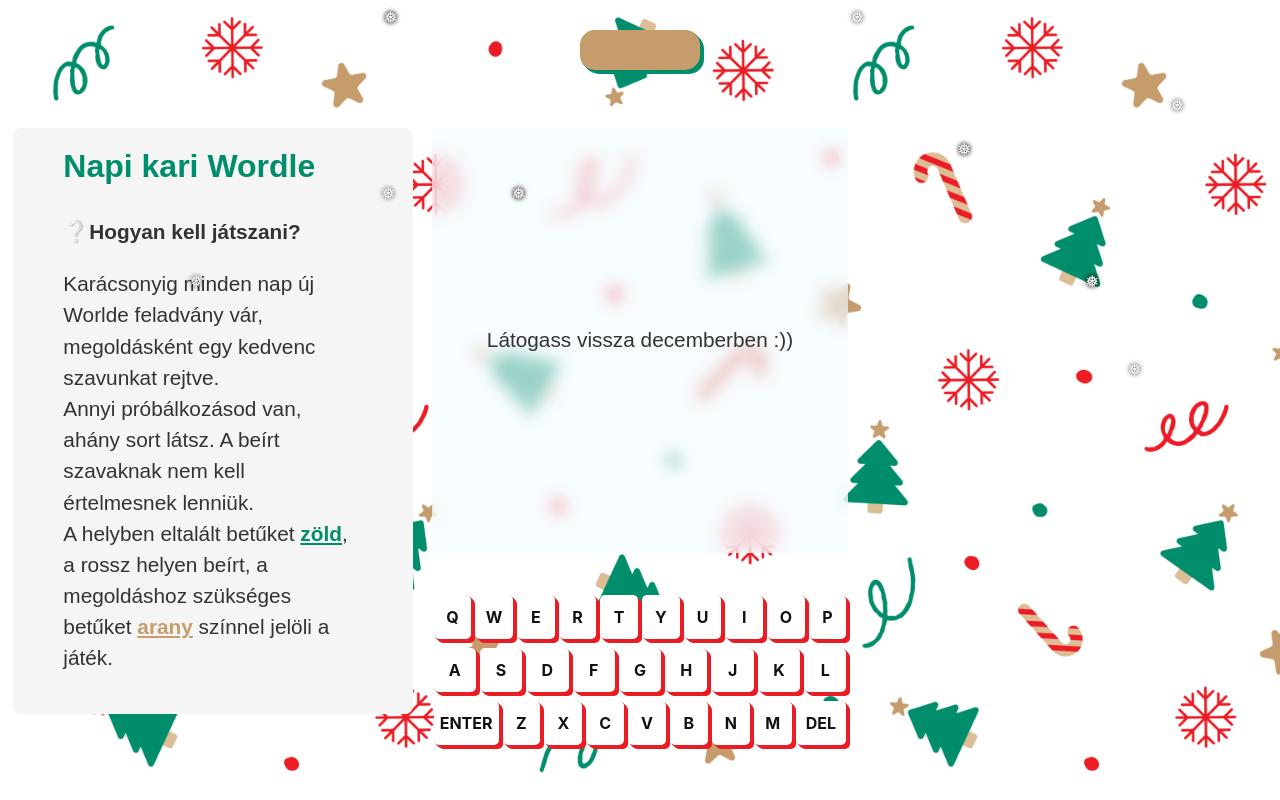
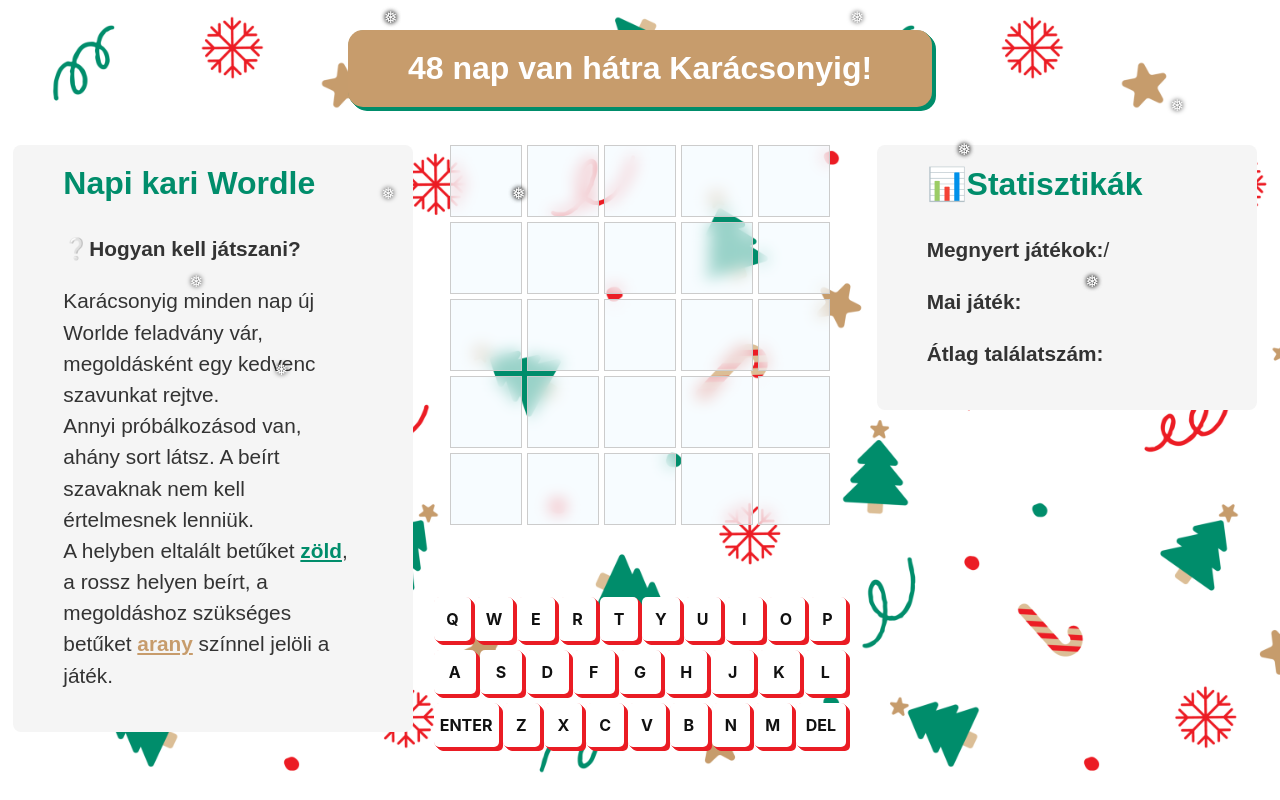
Before and after one commit to csesztii/2025-christmas-calendar, a plain HTML site: page index.html in a window 1280 px wide. Drawn offline with Linux system fonts and the light colour scheme; a web font is replaced by a local one.

Commit message:
added stats div (not fully implemented), minor design dchanges

```diff
--- a/index.html
+++ b/index.html
@@ -137,7 +137,12 @@
             </div>
         </div>
     </main>
-    <div id="stats"></div>
+    <div id="stats">
+        <h1>📊Statisztikák</h1>
+        <p><b>Megnyert játékok:</b><span id="won-games-span"></span>/<span id="sum-games-span"></span></p>
+        <p><b>Mai játék:</b><span id="today-span"></span></p>
+        <p><b>Átlag találatszám:</b><span id="avg-score-span"></span></p>
+    </div>
     <script src="script.js"></script>
 </body>
 </html>
--- a/script.js
+++ b/script.js
@@ -12,11 +12,15 @@
     'fenci',
     'sunyi',
     'puszko',
-    'kismuki'
+    'kismuki',
+    'tutko'
 ]
 const WORDS = words.map(word => word.toUpperCase());
+const WORD24 = 'SZERETLEK'
 const CHRISTMAS_RED = '#ea1c24';
 const CHRISTMAS_GREEN = '#008d6b';
+
+const DEBUG = true // TODO: set to false
 
 function getNextChristmas(currentDate) {
   const currentYear = currentDate.getFullYear();
@@ -49,12 +53,29 @@
     const today = todayDate.getDate();
     const gridElement = document.getElementById('game-grid');
 
-    if (todayDate.getMonth() !== 11){
+    // rules container
+    const rulesButton = document.getElementById('rules-button');
+    const closeButton = document.getElementById('close-button');
+    const rulesContainer = document.getElementById('rules-aside');
+
+    rulesButton.addEventListener('click', () => {
+        rulesContainer.classList.add('visible');
+        closeButton.classList.add('visible');
+
+    });
+
+    closeButton.addEventListener('click', () => {
+        rulesContainer.classList.remove('visible');
+        closeButton.classList.remove('visible');
+    });
+
+    if (!DEBUG && todayDate.getMonth() !== 11){
+        // todo: delete localStorage
         setIdleScreen('Látogass vissza decemberben :))');
         return
     }
 
-    if (today > 24){
+    if (!DEBUG && today > 24){
         setIdleScreen('Az Adventi időszak elmúlt. Élvezd a szünetet, amíg tudod.');
         return
     }
@@ -67,7 +88,7 @@
         localStorage.setItem('isGamesOver', JSON.stringify({}));
     }
 
-    let selectedWord = WORDS[today - 1]
+    let selectedWord = today == 24 ? WORD24 : WORDS[today - 1];
     console.log(selectedWord) // TODO: delete
 
     let wordLength = selectedWord.length
@@ -85,11 +106,6 @@
 
     const countdownHeader = document.getElementById('countdown-header');
     countdownHeader.textContent = diffInDays + ' nap van hátra Karácsonyig!';
-
-    // rules container
-    const rulesButton = document.getElementById('rules-button');
-    const closeButton = document.getElementById('close-button');
-    const rulesContainer = document.getElementById('rules-aside');
 
     // calendar function
     let gamesData = getLocalStorageData('isGamesOver')
@@ -342,17 +358,6 @@
 
     keyboardContainer.addEventListener('click', handleMouseClick);
 
-    rulesButton.addEventListener('click', () => {
-        rulesContainer.classList.add('visible');
-        closeButton.classList.add('visible');
-
-    });
-
-    closeButton.addEventListener('click', () => {
-        rulesContainer.classList.remove('visible');
-        closeButton.classList.remove('visible');
-    });
-
     if (!isGameOver){
         initGame();
     } else{
--- a/style.css
+++ b/style.css
@@ -143,6 +143,7 @@
 
 #close-button.visible{
     display:block;
+    cursor: pointer;
 }
 
 .correct-text{
@@ -151,6 +152,17 @@
 
 .almost-text{
     color: var(--almost-color);
+}
+
+#stats{
+    margin-top: 20px;
+    padding: 20px 50px;
+    box-shadow: none;
+    border-radius: 8px;
+    max-width: 90%;
+    max-height: none;
+    overflow-y: visible;
+    background: #f5f5f5ff;
 }
 
 /* The main game grid */
@@ -168,7 +180,7 @@
     backdrop-filter: blur(8px);
     margin: auto;
     width: 100%;
-    height: 100%;
+    height: 200px;
     place-items: center;
     font-size: clamp(1rem, 0.5rem + 2.5vw, 1.3rem);
 }
@@ -326,7 +338,7 @@
         display: grid;
         grid-template-areas:
             "header header header"
-            "aside  main   .";
+            "aside  main  stats";
         grid-template-columns: 1fr 1fr 1fr;
         gap: 0px 10px;
         align-items: start;
@@ -334,7 +346,6 @@
 
     header { grid-area: header; }
     main { grid-area: main; }
-    #rules-aside { grid-area: aside; }
 
     #rules-aside {
         display: block !important;
@@ -350,6 +361,7 @@
     #rules-container {
         padding: 20px 50px;
         box-shadow: none;
+        min-width: 280px;
         max-width: 300px;
         max-height: none;
         overflow-y: visible;
@@ -360,4 +372,22 @@
     #close-rules-button {
         display: none;
     }
+
+    #game-grid.idle{
+        font-family: inherit;
+        background-color: rgba(242, 250, 255, 0.63);
+        backdrop-filter: blur(8px);
+        margin: auto;
+        width: 100%;
+        height: 100%;
+        place-items: center;
+        font-size: clamp(1rem, 0.5rem + 2.5vw, 1.3rem);
+    }
+
+    #stats{
+        grid-area: stats;
+        min-width: 280px;
+        max-width: 300px;
+        margin: 0px;
+    }
 }
```
Also changed, not shown: 1 other file.
